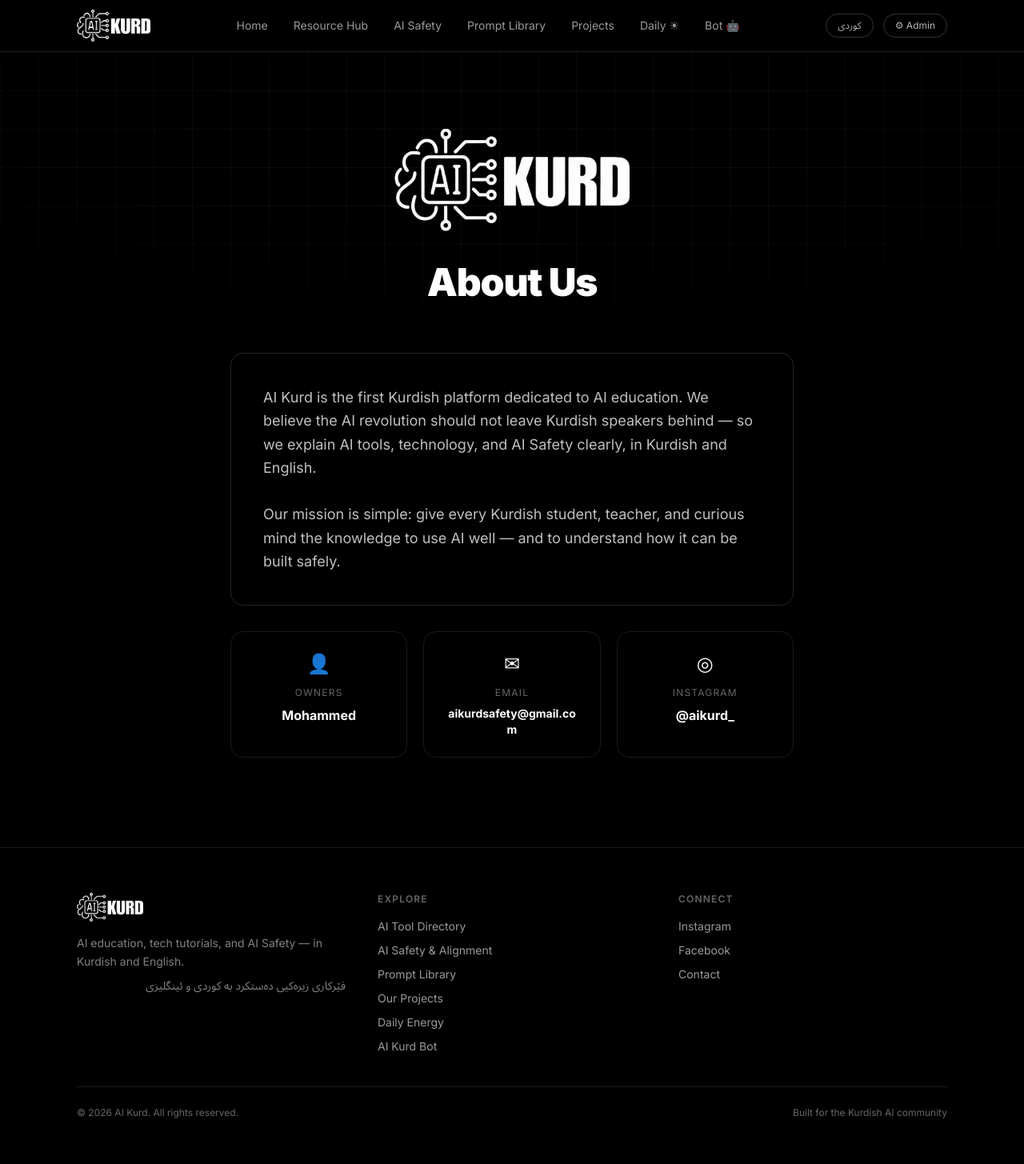
After one commit to sharohawrami/AI-Kurd, a Flask app: page /about/ in a window 1280 px wide. The commit adds this page. Shown: the whole page at 80% size. Run offline with Flask 3, Linux system fonts and the light colour scheme; some libraries are stand-ins or nearby versions.

Commit message:
Add files via upload

```diff
--- a/app.py
+++ b/app.py
@@ -44,6 +44,7 @@ def create_app():
     from routes.energy import energy_bp
     from routes.bot import bot_bp
     from routes.articles import articles_bp
+    from routes.about import about_bp
     from routes.admin import admin_bp
 
     app.register_blueprint(main_bp)
@@ -54,6 +55,7 @@ def create_app():
     app.register_blueprint(energy_bp, url_prefix="/daily")
     app.register_blueprint(bot_bp, url_prefix="/bot")
     app.register_blueprint(articles_bp, url_prefix="/articles")
+    app.register_blueprint(about_bp, url_prefix="/about")
     app.register_blueprint(admin_bp, url_prefix="/admin")
 
     # Uploaded images are stored in the persistent data dir, not in static/
@@ -74,60 +76,5 @@ def create_app():
 
 app = create_app()
 
-# Add this to your Flask app (e.g. app.py or a routes file)
-
-from flask import Response, url_for
-from datetime import date
-
-BASE_URL = "https://aikurd.org"
-
-# Your main pages
-STATIC_PAGES = [
-    "/",
-    "/resources/",
-    "/ai-safety/",
-    "/prompts/",
-    "/projects/",
-    "/daily/",
-    "/bot/",
-]
-
-
-@app.route("/sitemap.xml")
-def sitemap():
-    urls = []
-
-    for page in STATIC_PAGES:
-        urls.append(f"<url><loc>{BASE_URL}{page}</loc></url>")
-
-    # Articles — adjust to match your model / data source.
-    # Example if you have an Article model with a `slug` and `date` field:
-    #
-    # for a in Article.query.all():
-    #     urls.append(
-    #         f"<url><loc>{BASE_URL}/articles/{a.slug}</loc>"
-    #         f"<lastmod>{a.date}</lastmod></url>"
-    #     )
-
-    xml = (
-        '<?xml version="1.0" encoding="UTF-8"?>\n'
-        '<urlset xmlns="http://www.sitemaps.org/schemas/sitemap/0.9">\n'
-        + "\n".join(urls)
-        + "\n</urlset>"
-    )
-    return Response(xml, mimetype="application/xml")
-
-
-@app.route("/robots.txt")
-def robots():
-    txt = (
-        "User-agent: *\n"
-        "Allow: /\n"
-        "Disallow: /admin/\n"
-        f"Sitemap: {BASE_URL}/sitemap.xml\n"
-    )
-    return Response(txt, mimetype="text/plain")
-
-
 if __name__ == "__main__":
     app.run(debug=True, port=5000)
--- /dev/null
+++ b/data/about.json
@@ -0,0 +1,7 @@
+{
+  "owners": "Mohammed",
+  "email": "aikurdsafety@gmail.com",
+  "instagram": "aikurd_",
+  "about_en": "AI Kurd is the first Kurdish platform dedicated to AI education. We believe the AI revolution should not leave Kurdish speakers behind — so we explain AI tools, technology, and AI Safety clearly, in Kurdish and English.\n\nOur mission is simple: give every Kurdish student, teacher, and curious mind the knowledge to use AI well — and to understand how it can be built safely.",
+  "about_ku": "AI Kurd یەکەم پلاتفۆرمی کوردییە کە تایبەتە بە فێرکاری زیرەکیی دەستکرد. ئێمە باوەڕمان وایە شۆڕشی زیرەکیی دەستکرد نابێت کوردزمانەکان بەجێبهێڵێت — بۆیە ئامرازەکانی AI و تەکنەلۆژیا و سەلامەتی AI بە ڕوونی شی دەکەینەوە، بە کوردی و ئینگلیزی.\n\nئامانجمان سادەیە: هەموو قوتابی و مامۆستا و کەسێکی کونجکۆڵی کورد ئەو زانیارییەیان هەبێت کە بە باشی AI بەکاربهێنن — و تێبگەن چۆن بە سەلامەتی دروست دەکرێت."
+}
--- /dev/null
+++ b/routes/about.py
@@ -0,0 +1,11 @@
+from flask import Blueprint, render_template
+
+from data.store import load
+
+about_bp = Blueprint("about", __name__)
+
+
+@about_bp.route("/")
+def index():
+    return render_template("about.html", active_page="about",
+                           about=load("about", {}))
--- /dev/null
+++ b/templates/about.html
@@ -0,0 +1,50 @@
+{% extends "base.html" %}
+{% block title %}About Us — AI Kurd{% endblock %}
+
+{% block content %}
+
+<!-- ===== BIG LOGO HEADER ===== -->
+<section class="relative overflow-hidden">
+    <div class="absolute inset-0 grid-bg grid-fade"></div>
+    <div class="relative max-w-4xl mx-auto px-4 sm:px-6 lg:px-8 pt-24 pb-16 text-center">
+        <img src="{{ url_for('static', filename='img/logo.png') }}" alt="AI Kurd"
+             class="h-24 sm:h-32 w-auto mx-auto mb-10 fade-in">
+        <h1 class="text-4xl sm:text-5xl font-black tracking-tight en-only">About Us</h1>
+        <h1 class="rtl text-4xl sm:text-5xl font-black ku-only">دەربارەی ئێمە</h1>
+    </div>
+</section>
+
+<!-- ===== ABOUT TEXT ===== -->
+<section class="max-w-3xl mx-auto px-4 sm:px-6 lg:px-8">
+    <div class="border border-white/15 rounded-2xl p-8 sm:p-10 reveal">
+        <p class="en-only text-lg text-white/75 leading-relaxed" style="white-space: pre-line">{{ about.about_en }}</p>
+        <p class="ku-only rtl text-lg text-white/75 leading-loose font-kurdish" style="white-space: pre-line">{{ about.about_ku }}</p>
+    </div>
+</section>
+
+<!-- ===== INFO CARDS ===== -->
+<section class="max-w-3xl mx-auto px-4 sm:px-6 lg:px-8 mt-8">
+    <div class="grid grid-cols-1 sm:grid-cols-3 gap-5">
+
+        <div class="reveal glow-card border border-white/10 rounded-2xl p-6 text-center">
+            <p class="text-2xl mb-3">👤</p>
+            <h3 class="text-xs uppercase tracking-widest text-white/40 mb-2">Owners</h3>
+            <p class="font-bold">{{ about.owners }}</p>
+        </div>
+
+        <a href="mailto:{{ about.email }}" class="reveal glow-card border border-white/10 rounded-2xl p-6 text-center block">
+            <p class="text-2xl mb-3">✉</p>
+            <h3 class="text-xs uppercase tracking-widest text-white/40 mb-2">Email</h3>
+            <p class="font-bold text-sm break-all">{{ about.email }}</p>
+        </a>
+
+        <a href="https://instagram.com/{{ about.instagram }}" target="_blank" rel="noopener"
+           class="reveal glow-card border border-white/10 rounded-2xl p-6 text-center block">
+            <p class="text-2xl mb-3">◎</p>
+            <h3 class="text-xs uppercase tracking-widest text-white/40 mb-2">Instagram</h3>
+            <p class="font-bold">@{{ about.instagram }}</p>
+        </a>
+    </div>
+</section>
+
+{% endblock %}
```
Also changed, not shown: routes/admin.py (+16 -0 lines), templates/admin/dashboard.html (+26 -2 lines).
